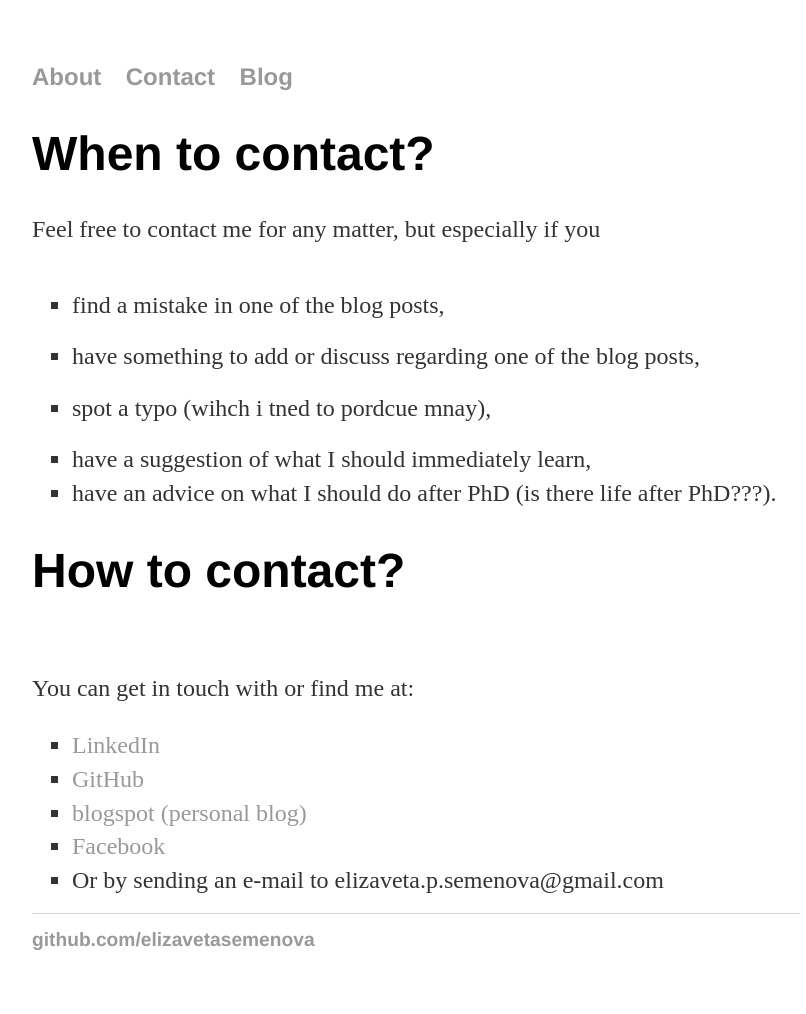
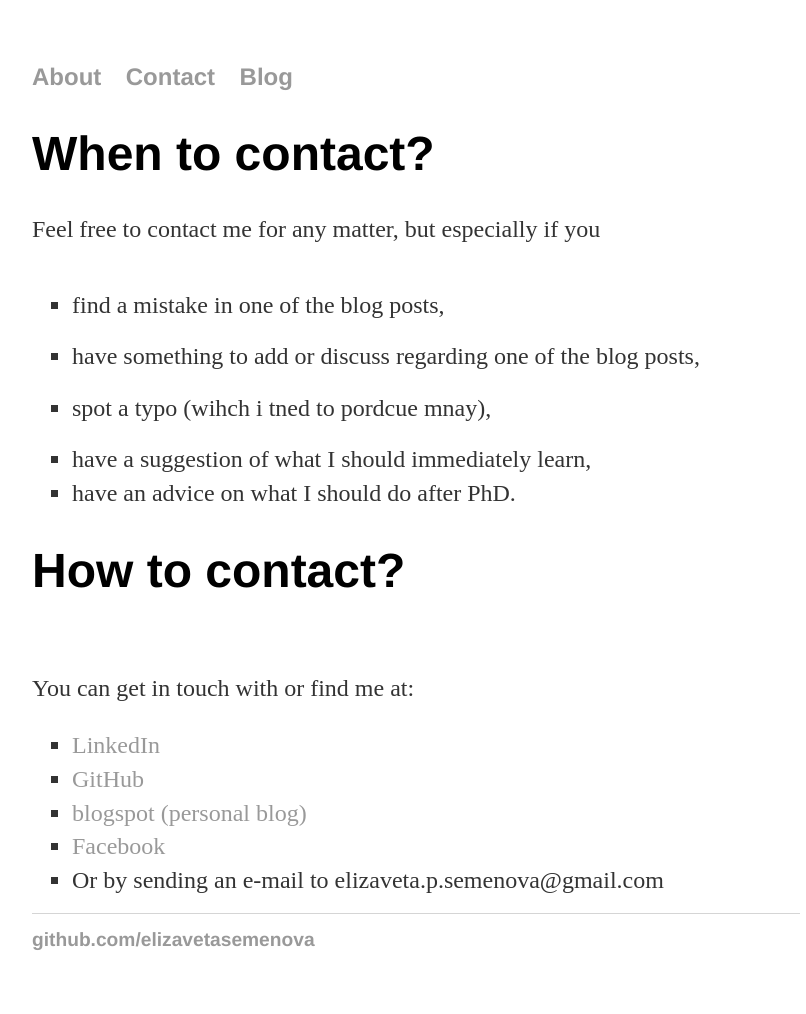
Before and after one commit to elizavetasemenova/elizavetasemenova.github.io, a Jekyll site: the page built from contact/index.html, in a window 1280 px wide. Shown: the whole page, without its empty margins (224-1030 px from the left). Built offline with Jekyll 4.4.1, drawn with Linux system fonts in a browser that asks for light colours.

Commit message:
Update index.html

```diff
--- a/contact/index.html
+++ b/contact/index.html
@@ -10,7 +10,7 @@ title: Contact
       <li>have something to add or discuss regarding one of the blog posts,</li>
       <li>spot a typo (wihch i tned to pordcue mnay),</li>
       <li>have a suggestion of what I should immediately learn,</li>
-      <li>have an advice on what I should do after PhD (is there life after PhD???).</li>
+      <li>have an advice on what I should do after PhD.</li>
    </ul>
    <h1>How to contact?</h1>
    <p>You can get in touch with or find me at:
```
